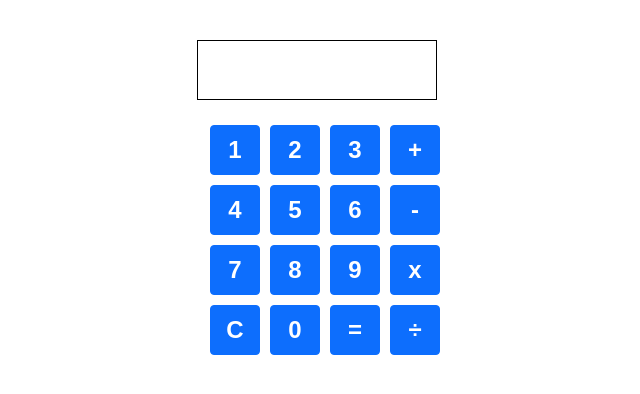
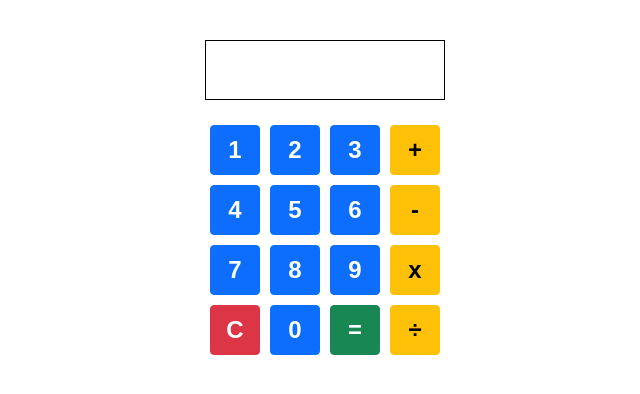
Before and after one commit to code-mma/calculator, a React (Create React App) app: page / in a window 1280 px wide. Shown: the top 394 px of the page, without its empty margins (315-955 px from the left). Built offline with nearby package versions, Linux system fonts and the light colour scheme.

Commit message:
Modify button colors using new Bootstrap package

```diff
--- a/package.json
+++ b/package.json
@@ -8,7 +8,6 @@
     "@testing-library/user-event": "^13.5.0",
     "bootstrap": "^5.1.3",
     "react": "^18.0.0",
-    "react-bootstrap": "^2.3.1",
     "react-dom": "^18.0.0",
     "react-scripts": "5.0.1",
     "web-vitals": "^2.1.4"
--- a/src/App.js
+++ b/src/App.js
@@ -10,11 +10,25 @@ class Display extends React.Component {
 };
 
 class Square extends React.Component {
+
+  checkButtonType = () => {
+    if (this.props.value == 'C') {
+      return 'danger';
+    }
+    else if (this.props.value == '=') {
+      return 'success';
+    }
+    else if (typeof(this.props.value) == 'number') {
+      return 'primary';
+    }
+    else return 'warning';
+  };
+
   render() {
     return (
       <button
         type="button"
-        className={'btn btn-primary square ' + this.props.value}
+        className={'square btn btn-' + this.checkButtonType() + ' ' + this.props.value}
         onClick={() => this.props.onClick()}>
           {this.props.value}
       </button>
@@ -48,7 +62,7 @@ class Main extends React.Component {
 
   render() {
     return (
-      <div>
+      <div className="wrapper">
         <div className="display-container">
           {this.renderDisplay()}
         </div>
```
Also changed, not shown: 1 other file (tests, documents, lock files or other folders).
